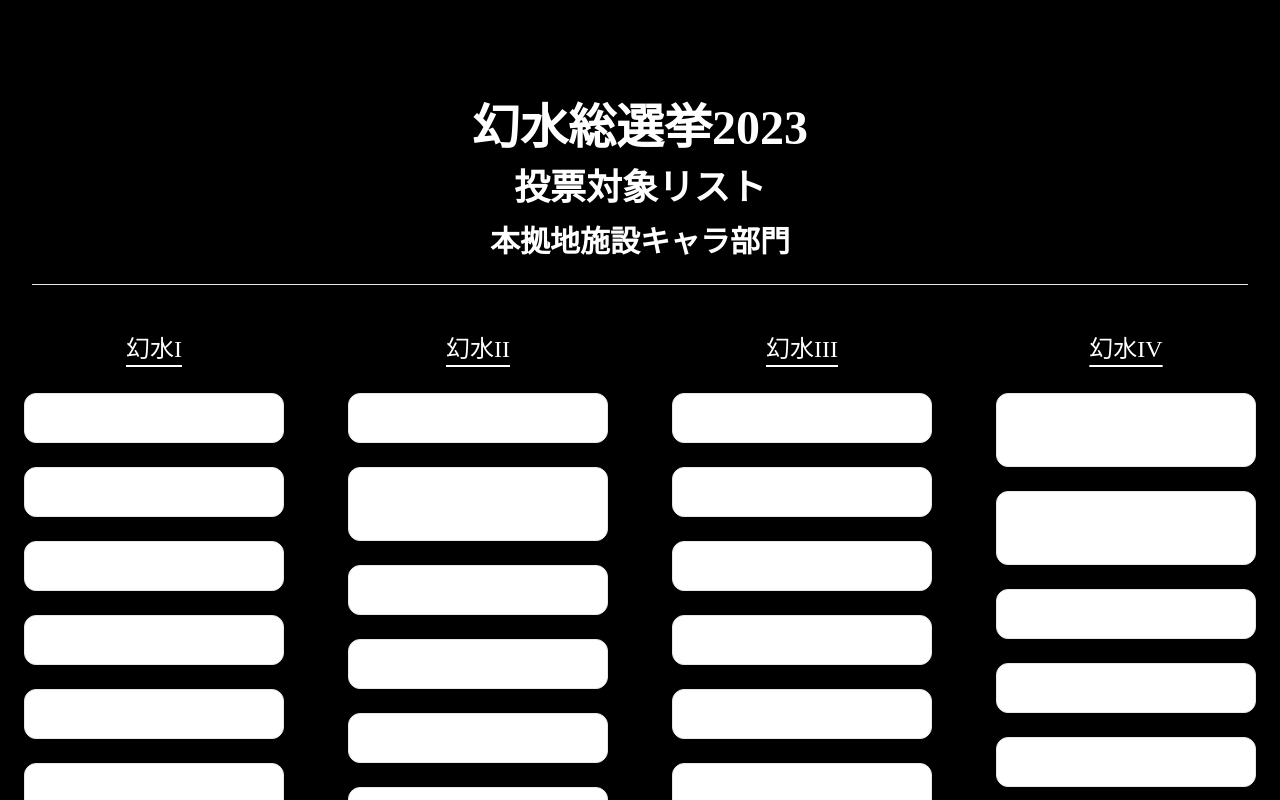
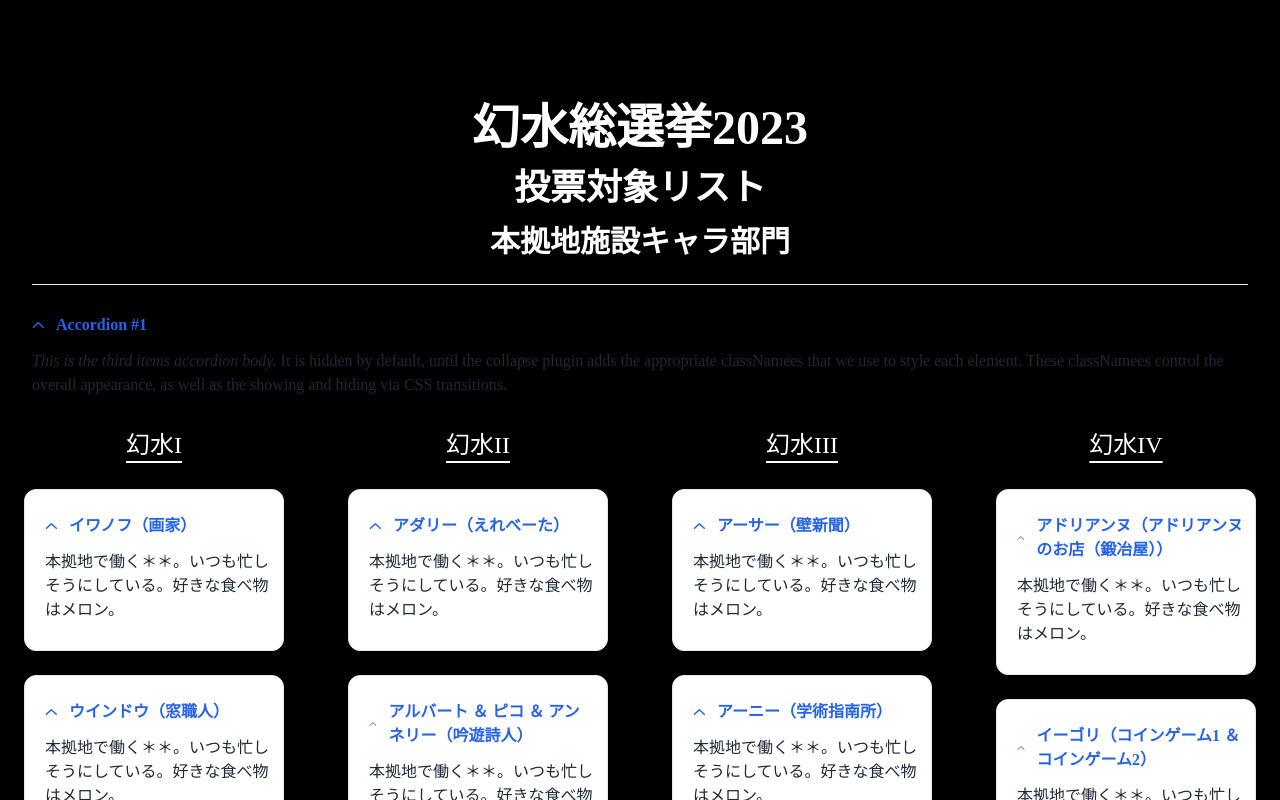
Before and after one commit to true-runes/election-bulletin-2023, a Next.js app: page /headquarters-characters in a window 1280 px wide. Shown: the top 800 px of the page. Built offline with nearby package versions, Linux system fonts and the light colour scheme.

Commit message:
feat: 🎸 アコーディオンを付与

```diff
--- /dev/null
+++ b/src/app/components/HelloWorld.tsx
@@ -0,0 +1,45 @@
+'use client'
+
+import React, { useEffect } from 'react'
+import { SvgAccordionUp } from '@/app/components/SvgAccordionUp'
+import { SvgAccordionDown } from '@/app/components/SvgAccordionDown'
+
+export const HelloWorld = () => {
+  useEffect(() => {
+    // @ts-ignore
+    import('preline')
+  }, [])
+
+  return (
+    <>
+      <div className="hs-accordion-group">
+        <div
+          className="hs-accordion active"
+          id="hs-basic-with-arrow-heading-one"
+        >
+          <button
+            className="hs-accordion-toggle hs-accordion-active:text-blue-600 group py-3 inline-flex items-center gap-x-3 w-full font-semibold text-left text-gray-800 transition hover:text-gray-500 dark:hs-accordion-active:text-blue-500 dark:text-gray-200 dark:hover:text-gray-400"
+            aria-controls="hs-basic-with-arrow-collapse-one"
+          >
+            <SvgAccordionUp />
+            <SvgAccordionDown />
+            <span>Accordion #1</span>
+          </button>
+          <div
+            id="hs-basic-with-arrow-collapse-one"
+            className="hs-accordion-content w-full overflow-hidden transition-[height] duration-300"
+            aria-labelledby="hs-basic-with-arrow-heading-one"
+          >
+            <div className="text-gray-800 dark:text-gray-200">
+              <em>This is the third items accordion body.</em> It is hidden by
+              default, until the collapse plugin adds the appropriate
+              classNamees that we use to style each element. These classNamees
+              control the overall appearance, as well as the showing and hiding
+              via CSS transitions.
+            </div>
+          </div>
+        </div>
+      </div>
+    </>
+  )
+}
--- /dev/null
+++ b/src/app/components/SvgAccordionDown.tsx
@@ -0,0 +1,21 @@
+export const SvgAccordionDown = () => {
+  return (
+    <>
+      <svg
+        className="hs-accordion-active:block hs-accordion-active:text-blue-600 hs-accordion-active:group-hover:text-blue-600 hidden w-3 h-3 text-gray-600 group-hover:text-gray-500 dark:text-gray-400"
+        width="16"
+        height="16"
+        viewBox="0 0 16 16"
+        fill="none"
+        xmlns="http://www.w3.org/2000/svg"
+      >
+        <path
+          d="M2 11L8.16086 5.31305C8.35239 5.13625 8.64761 5.13625 8.83914 5.31305L15 11"
+          stroke="currentColor"
+          strokeWidth="2"
+          strokeLinecap="round"
+        />
+      </svg>
+    </>
+  )
+}
--- /dev/null
+++ b/src/app/components/SvgAccordionUp.tsx
@@ -0,0 +1,21 @@
+export const SvgAccordionUp = () => {
+  return (
+    <>
+      <svg
+        className="hs-accordion-active:hidden hs-accordion-active:text-blue-600 hs-accordion-active:group-hover:text-blue-600 block w-3 h-3 text-gray-600 group-hover:text-gray-500 dark:text-gray-400"
+        width="16"
+        height="16"
+        viewBox="0 0 16 16"
+        fill="none"
+        xmlns="http://www.w3.org/2000/svg"
+      >
+        <path
+          d="M2 5L8.16086 10.6869C8.35239 10.8637 8.64761 10.8637 8.83914 10.6869L15 5"
+          stroke="currentColor"
+          strokeWidth="2"
+          strokeLinecap="round"
+        />
+      </svg>
+    </>
+  )
+}
--- a/src/app/headquarters-characters/page.tsx
+++ b/src/app/headquarters-characters/page.tsx
@@ -2,6 +2,9 @@ import productToHeadquartersCharacters from '@/app/resource/headquartersCharacte
 
 import { ToTopPageFooter } from '@/app/components/ToTopPageFooter'
 import { GensosenkyoFooter } from '@/app/components/GensosenkyoFooter'
+import { HelloWorld } from '@/app/components/HelloWorld'
+import { SvgAccordionUp } from '@/app/components/SvgAccordionUp'
+import { SvgAccordionDown } from '@/app/components/SvgAccordionDown'
 
 export const metadata = {
   title: '本拠地施設キャラ部門',
@@ -25,6 +28,7 @@ const Cities = () => {
         <div className="my-4">
           <hr />
         </div>
+        <HelloWorld />
       </div>
 
       <div className="text-center">
@@ -40,7 +44,30 @@ const Cities = () => {
                   (headquartersCharacter: any, index: number) => (
                     <div className="city-and-title px-6 py-1" key={index}>
                       <div className="flex flex-col bg-white border shadow-sm rounded-xl p-2 md:p-3 dark:bg-gray-900 dark:border-gray-700 dark:shadow-slate-700/[.7] dark:text-white my-2">
-                        {headquartersCharacter}
+                        <div className="hs-accordion-group">
+                          <div
+                            className="hs-accordion active ml-2"
+                            id="hs-basic-with-arrow-heading-one"
+                          >
+                            <button
+                              className="hs-accordion-toggle hs-accordion-active:text-blue-600 group py-3 inline-flex items-center gap-x-3 w-full font-semibold text-left text-gray-800 transition hover:text-gray-500 dark:hs-accordion-active:text-blue-500 dark:text-gray-200 dark:hover:text-gray-400"
+                              aria-controls="hs-basic-with-arrow-collapse-one"
+                            >
+                              <SvgAccordionUp />
+                              <SvgAccordionDown />
+                              <span> {headquartersCharacter}</span>
+                            </button>
+                            <div
+                              id="hs-basic-with-arrow-collapse-one"
+                              className="hs-accordion-content w-full overflow-hidden transition-[height] duration-300"
+                              aria-labelledby="hs-basic-with-arrow-heading-one"
+                            >
+                              <div className="text-left text-gray-800 dark:text-gray-200 pb-4">
+                                本拠地で働く＊＊。いつも忙しそうにしている。好きな食べ物はメロン。
+                              </div>
+                            </div>
+                          </div>
+                        </div>
                       </div>
                     </div>
                   )
--- a/tailwind.config.js
+++ b/tailwind.config.js
@@ -4,6 +4,7 @@ module.exports = {
     './src/pages/**/*.{js,ts,jsx,tsx,mdx}',
     './src/components/**/*.{js,ts,jsx,tsx,mdx}',
     './src/app/**/*.{js,ts,jsx,tsx,mdx}',
+    'node_modules/preline/dist/*.js',
   ],
   theme: {
     extend: {
@@ -14,5 +15,5 @@ module.exports = {
       },
     },
   },
-  plugins: [],
+  plugins: [require('preline/plugin')],
 }
```
